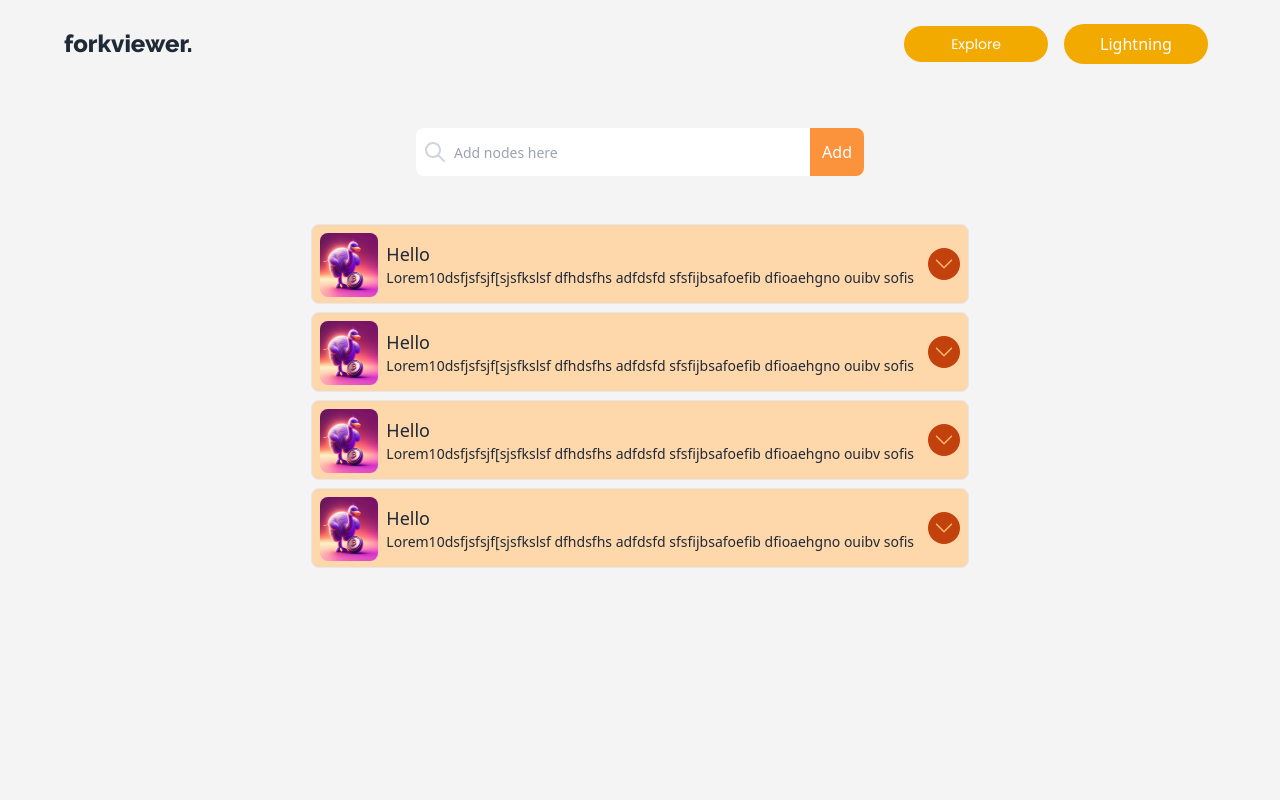
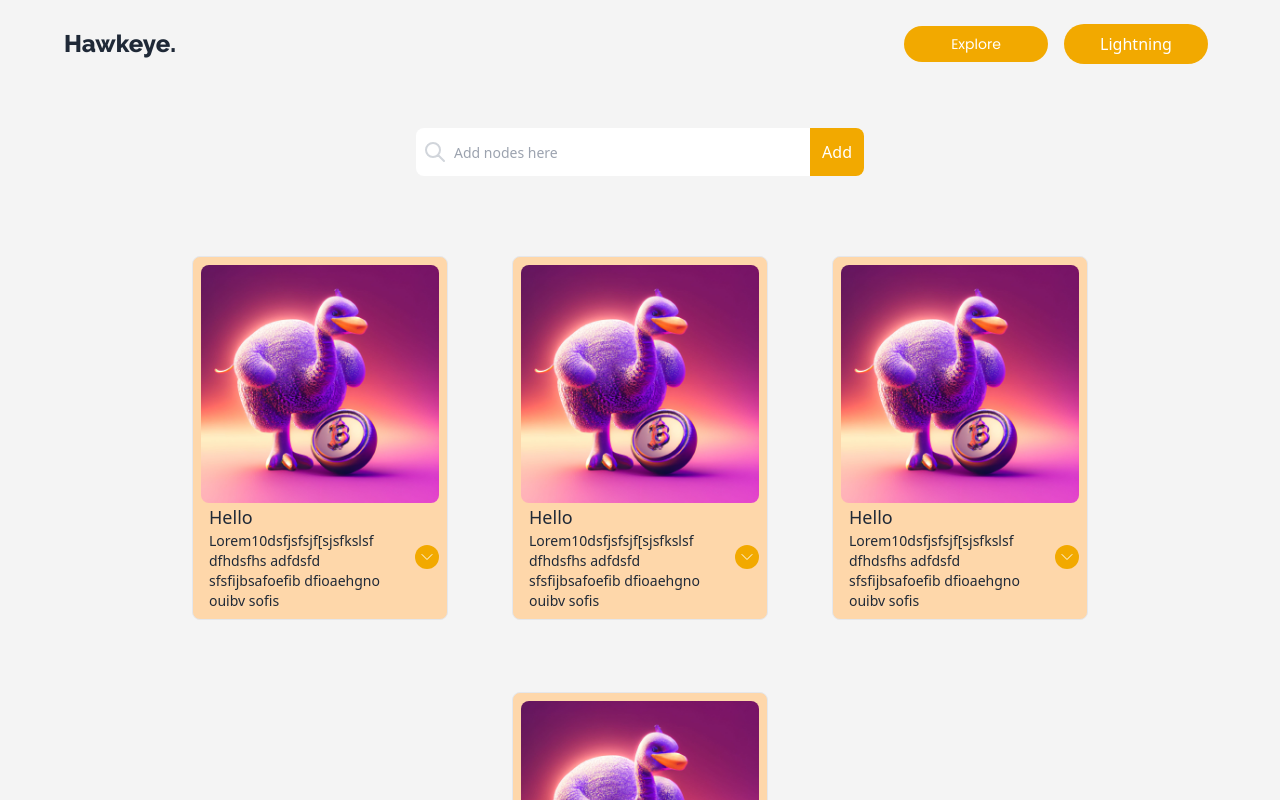
Before and after one commit to NIKU-SINGH/Hawkeye, a Next.js app: page /explore in a window 1280 px wide. Shown: the top 800 px of the page. Built offline with nearby package versions, Linux system fonts and the light colour scheme.

Commit message:
updated explorer

```diff
--- a/components/Cards/index.js
+++ b/components/Cards/index.js
@@ -7,16 +7,16 @@ function Index() {
 
   console.log("status is", open);
   return (
-    <div className="flex-row justify-center items-center">
-      <div className="flex-col">
-        <div className="flex h-20 p-2 mt-2  bg-orange-200 rounded-lg hover:cursor-pointer hover:shadow border">
+    <div className="flex-row justify-center items-center m-8">
+      <div className="flex w-64">
+        <div className="flex-col items-center p-2 mt-2  bg-orange-200 rounded-lg hover:cursor-pointer hover:shadow border">
           {/* Logo */}
           <div>
             <Image
               src="/images/nostr_btc.jpg"
               height={1200}
               width={1200}
-              className="h-16 w-16 rounded-lg  "
+              className="  rounded-lg  "
             />
           </div>
           {/* Information */}
@@ -31,7 +31,7 @@ function Index() {
             {/* Pointer icon */}
             <div
               onClick={() => setOpen(!open)}
-              className="bg-orange-700 text-orange-300 rounded-full h-8 w-8 flex items-center justify-center"
+              className="bg-[#f2a900] text-white rounded-full h-6 w-6 p-1 flex items-center justify-center"
             >
               {open ? (
                 <svg
@@ -69,7 +69,7 @@ function Index() {
 
       {/* Dropover */}
       {open ? (
-        <div className="bg-orange-300 p-4 rounded flex">
+        <div className="bg-orange-300 p-4 w-64 rounded flex">
           <h className="font-medium">Explorer : </h>
           <p> Content can be added here</p>
 
--- a/components/Navbar/index.js
+++ b/components/Navbar/index.js
@@ -10,7 +10,7 @@ function Index() {
         onClick={() => router.push("/")}
         className="font-extrabold font-Raleway text-2xl md:text-2xl flex-1 cursor-pointer"
       >
-        forkviewer.
+        Hawkeye.
       </div>
 
       {/* Button */}
--- a/pages/explore.js
+++ b/pages/explore.js
@@ -38,12 +38,12 @@ function explore() {
 
             <button
             onClick={() => handleSubmit()}
-            className="bg-orange-400 p-3 text-white">Add</button>
+            className="bg-[#f2a900] p-3 text-white">Add</button>
         </div>
       </div>
 
       {/* Main content */}
-      <div className="h-full m-10 flex flex-col items-center justify-center">
+      <div className="h-full m-10 flex items-center justify-center flex-wrap">
         <Card />
         <Card />
         <Card />
```
